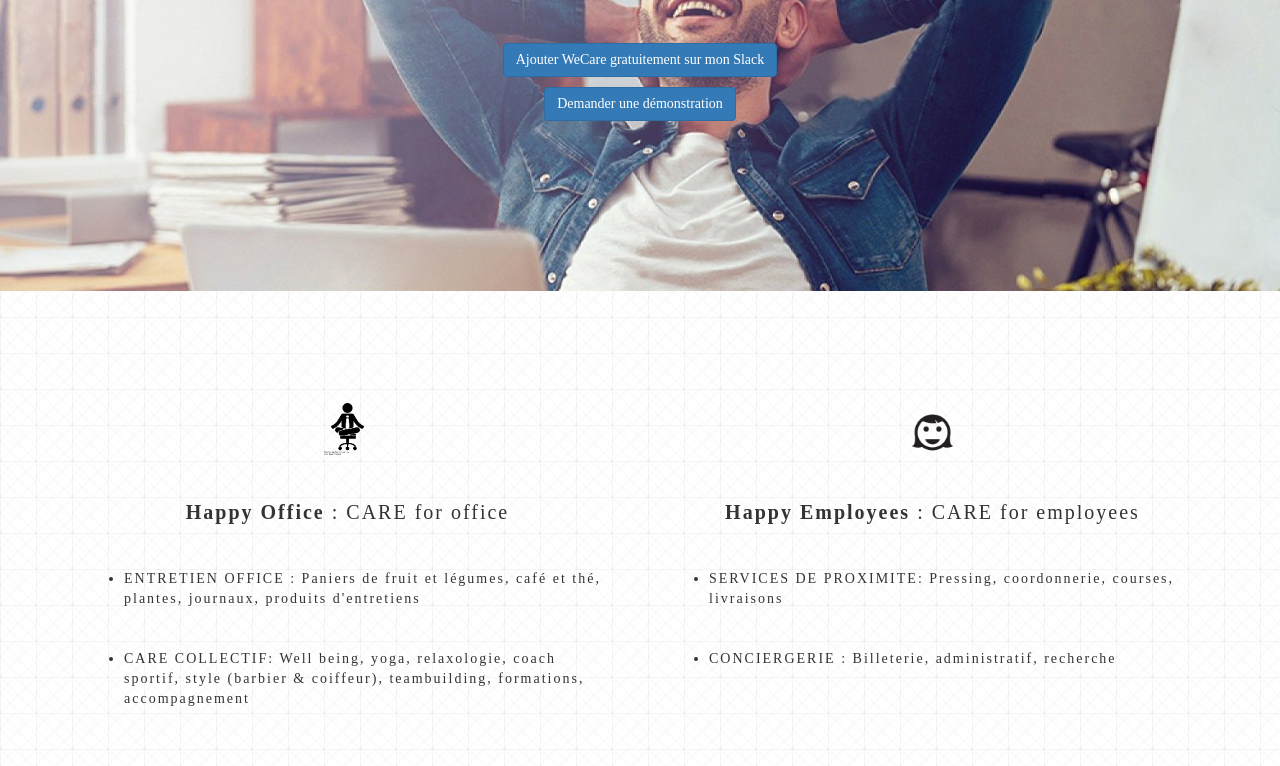
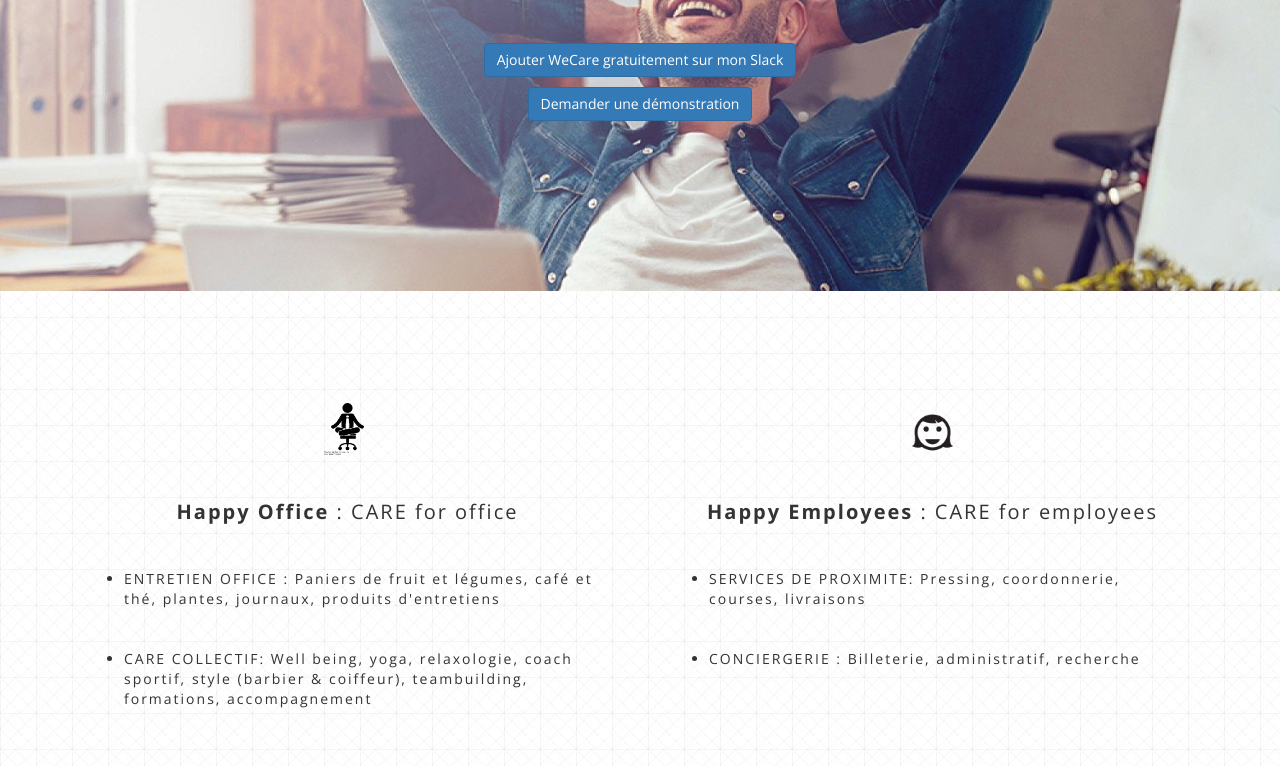
Before and after one commit to pauldepreville/WC, a plain HTML site: page index.html in a window 1280 px wide. Shown: the part 259-1025 px from the top of the page. Drawn offline with nearby package versions, Linux system fonts and the light colour scheme.

Commit message:
trouvé?

```diff
--- a/CSS/style.css
+++ b/CSS/style.css
@@ -1,6 +1,6 @@
 body {
    background-image: url(../Images/grid.jpg);
-   font-family: 'Open-Sans';
+   font-family: 'Open Sans', sans-serif;
  }
 
  #footer {
--- a/index.html
+++ b/index.html
@@ -9,7 +9,7 @@
     <link href="https://maxcdn.bootstrapcdn.com/bootstrap/3.2.0/css/bootstrap.min.css" rel="stylesheet">
     <link rel="stylesheet" type="text/css" href="https://maxcdn.bootstrapcdn.com/font-awesome/4.1.0/css/font-awesome.min.css">
 
-    <link href='http://fonts.googleapis.com/css?family=Open+Sans:300,400,700' rel='stylesheet' type='text/css'>
+    <link href="https://fonts.googleapis.com/css?family=Open+Sans:300,400,700" rel="stylesheet">
     <link rel="stylesheet" type="text/css" href="CSS/style.css">
 
 
```
